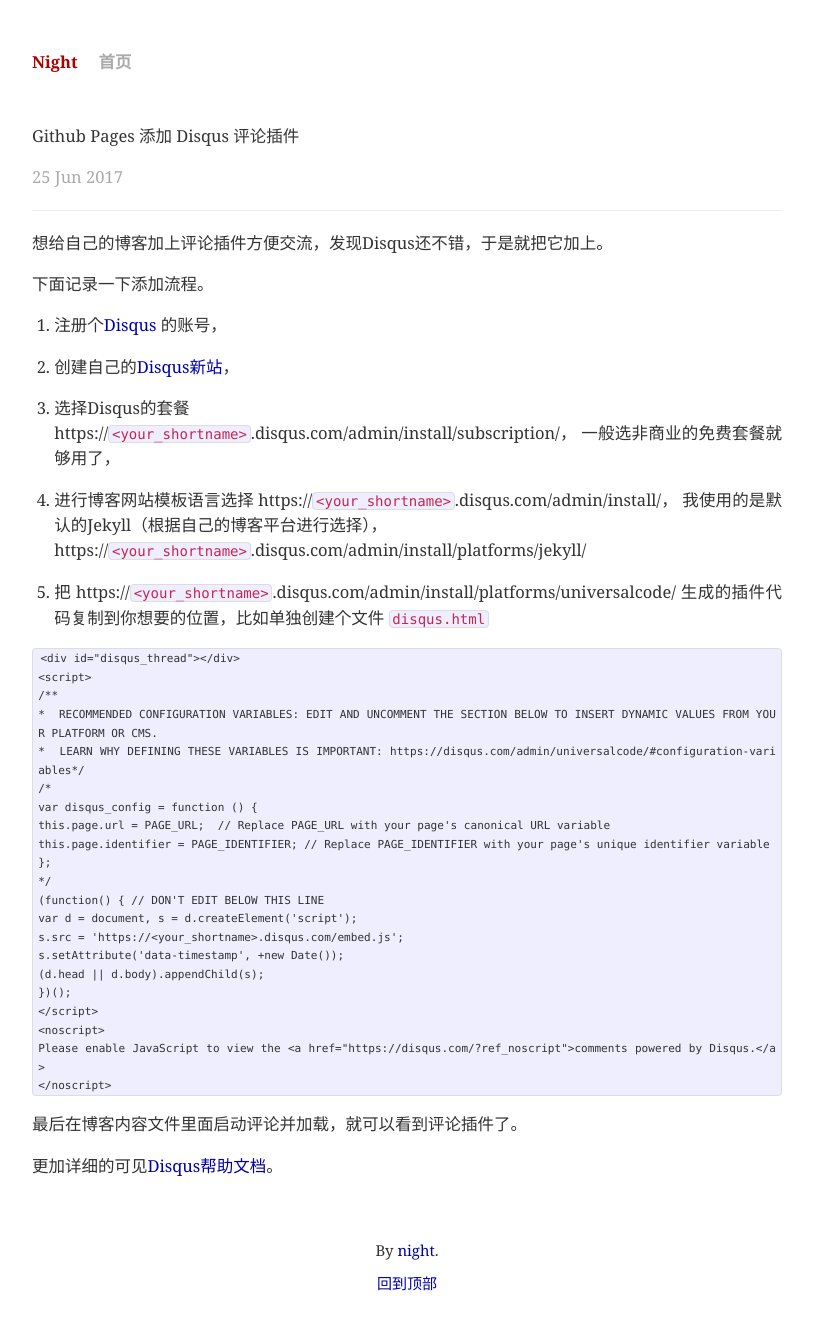
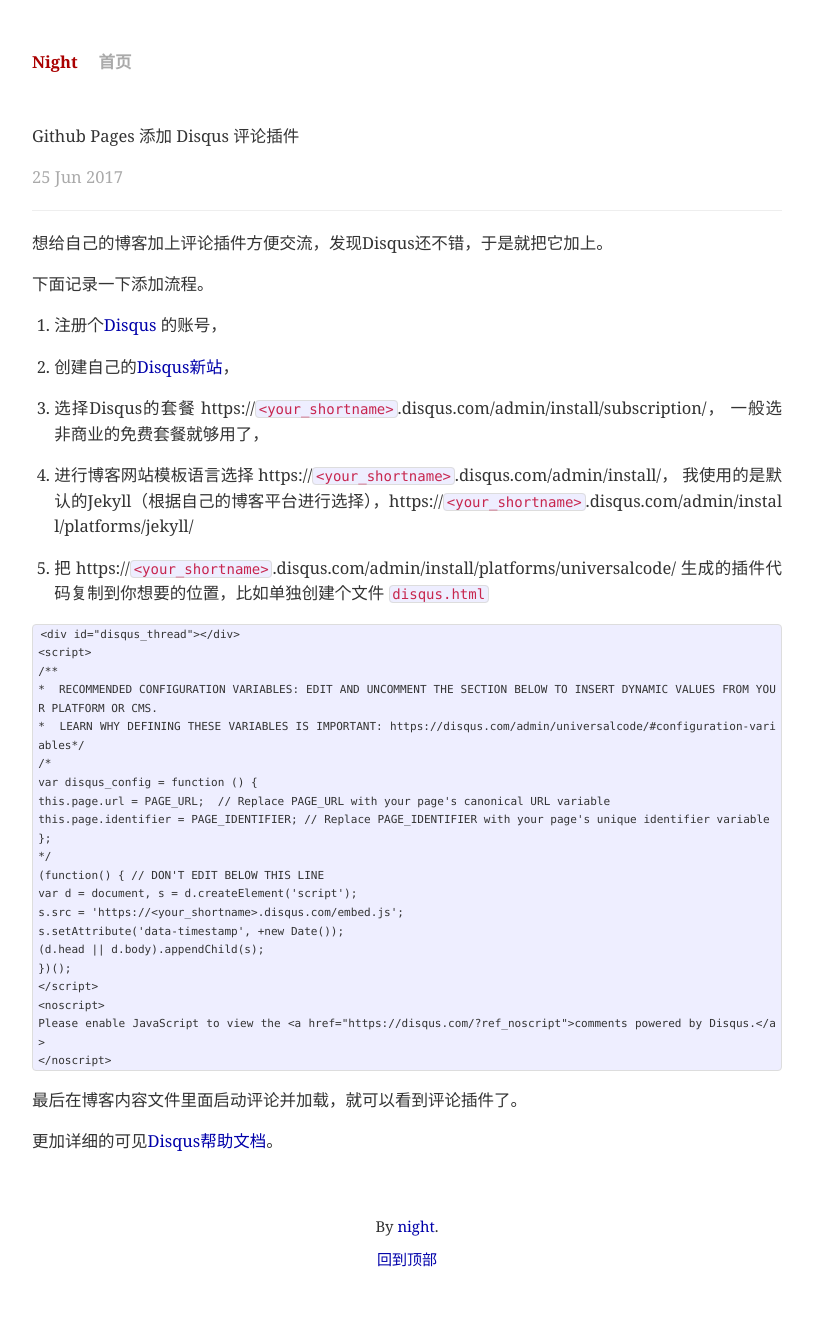
Before and after one commit to night1008/night1008.github.io, a Jekyll site: the page built from _posts/2017-07-25-github-pages-add-disqus.md, in a window 1280 px wide. Shown: the whole page, without its empty margins (233-1046 px from the left). Built offline with Jekyll 4.4.1, drawn with Linux system fonts in a browser that asks for light colours; comment, search, counter and statistics services are not loaded; after the commit the page ends 1301 px from its top, so only the background shows below that.

Commit message:
update default layout

````diff
--- a/_posts/2017-07-25-github-pages-add-disqus.md
+++ b/_posts/2017-07-25-github-pages-add-disqus.md
@@ -16,11 +16,11 @@
 
 2. 创建自己的[Disqus新站](https://disqus.com/admin/create/){:target="_blank"}，
 
-3. 选择Disqus的套餐 <br> https://```<your_shortname>```.disqus.com/admin/install/subscription/，
+3. 选择Disqus的套餐 https://```<your_shortname>```.disqus.com/admin/install/subscription/，
 	一般选非商业的免费套餐就够用了，
 
 4. 进行博客网站模板语言选择	https://```<your_shortname>```.disqus.com/admin/install/，
-	我使用的是默认的Jekyll（根据自己的博客平台进行选择），<br> https://```<your_shortname>```.disqus.com/admin/install/platforms/jekyll/
+	我使用的是默认的Jekyll（根据自己的博客平台进行选择），https://```<your_shortname>```.disqus.com/admin/install/platforms/jekyll/
 
 5. 把 https://```<your_shortname>```.disqus.com/admin/install/platforms/universalcode/
 	生成的插件代码复制到你想要的位置，比如单独创建个文件 ```disqus.html```
--- a/assets/css/custom.css
+++ b/assets/css/custom.css
@@ -31,6 +31,7 @@
 
 p {
   margin: 1em 0;
+  word-break: break-all;
 }
 
 a {
````
